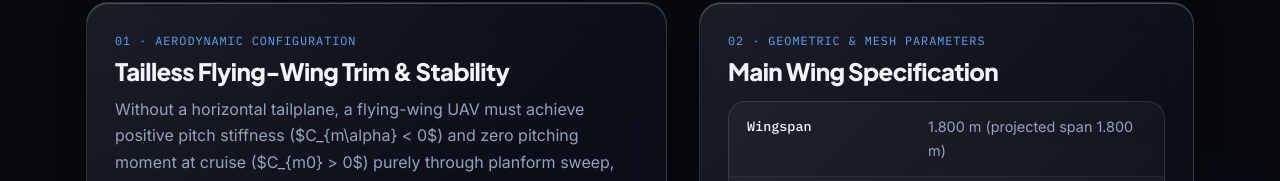
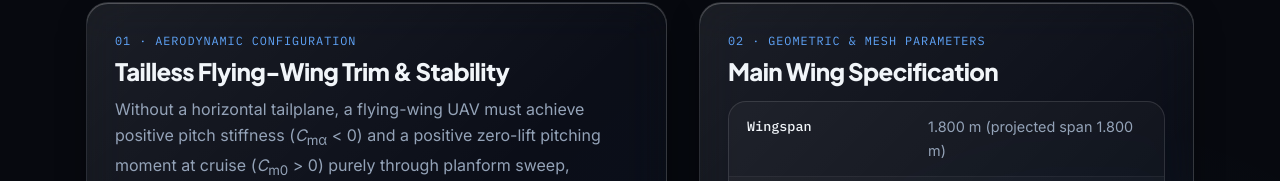
Before and after one commit to Joe47122/joey, a plain HTML site: page project-uav.html in a window 1280 px wide. Shown: the part 771-952 px from the top of the page. Drawn offline with Linux system fonts and the light colour scheme.

Commit message:
Replace raw LaTeX string with proper HTML mathematical subscripts and Greek alpha in project-uav.html

```diff
--- a/project-uav.html
+++ b/project-uav.html
@@ -85,8 +85,8 @@
         <h2>Tailless Flying-Wing Trim &amp; Stability</h2>
         <p>
           Without a horizontal tailplane, a flying-wing UAV must achieve positive pitch stiffness
-          ($C_{m\alpha} &lt; 0$) and zero pitching moment at cruise ($C_{m0} &gt; 0$) purely through planform
-          sweep, geometric washout, and reflexed airfoil camber.
+          (<i>C</i><sub>m&alpha;</sub> &lt; 0) and a positive zero-lift pitching moment at cruise
+          (<i>C</i><sub>m0</sub> &gt; 0) purely through planform sweep, geometric washout, and reflexed airfoil camber.
         </p>
         <p style="margin-bottom:0;">
           The reference geometry combines a <b>15.24&deg; root-to-tip sweep</b> and <b>&minus;4.50&deg; geometric tip washout</b>
```
